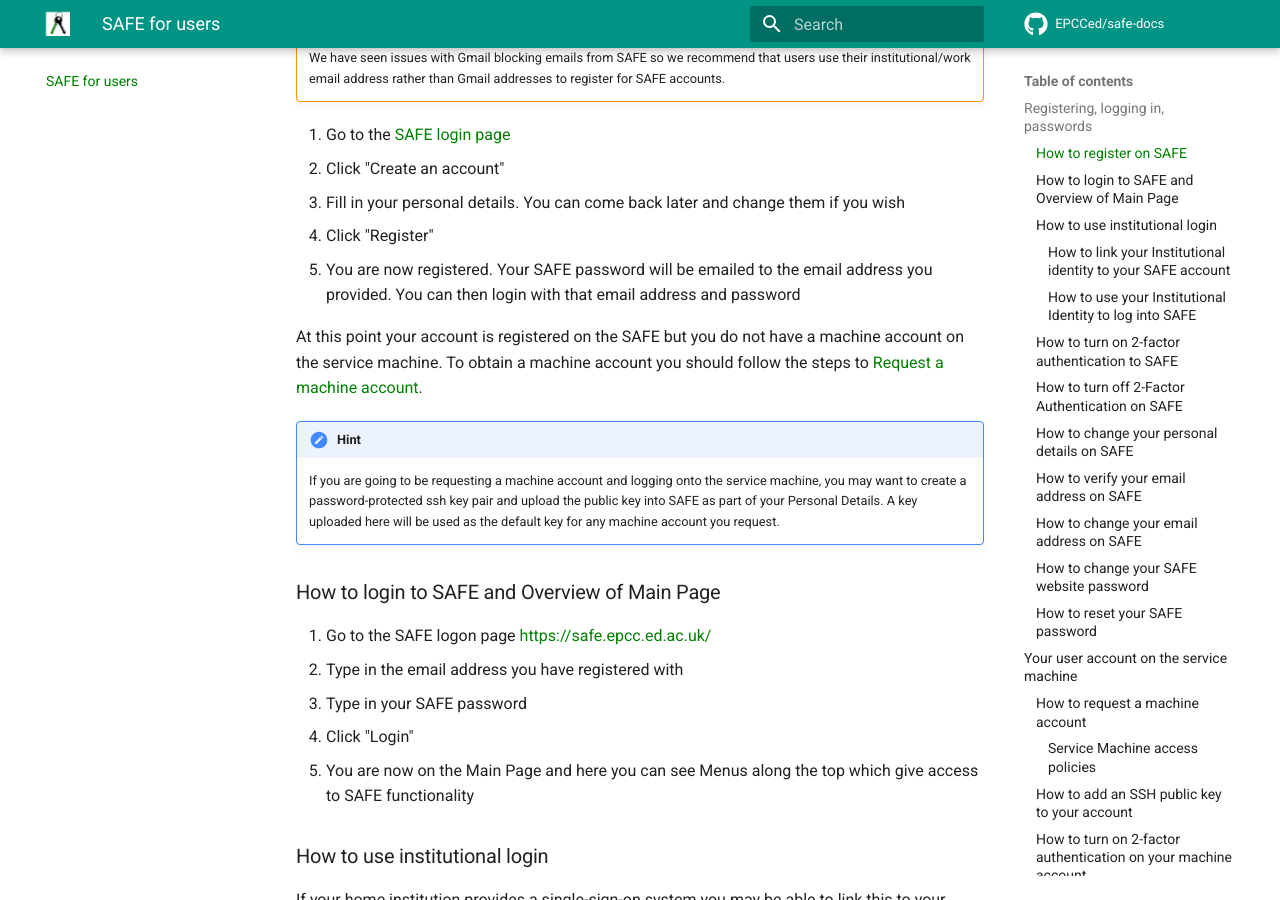
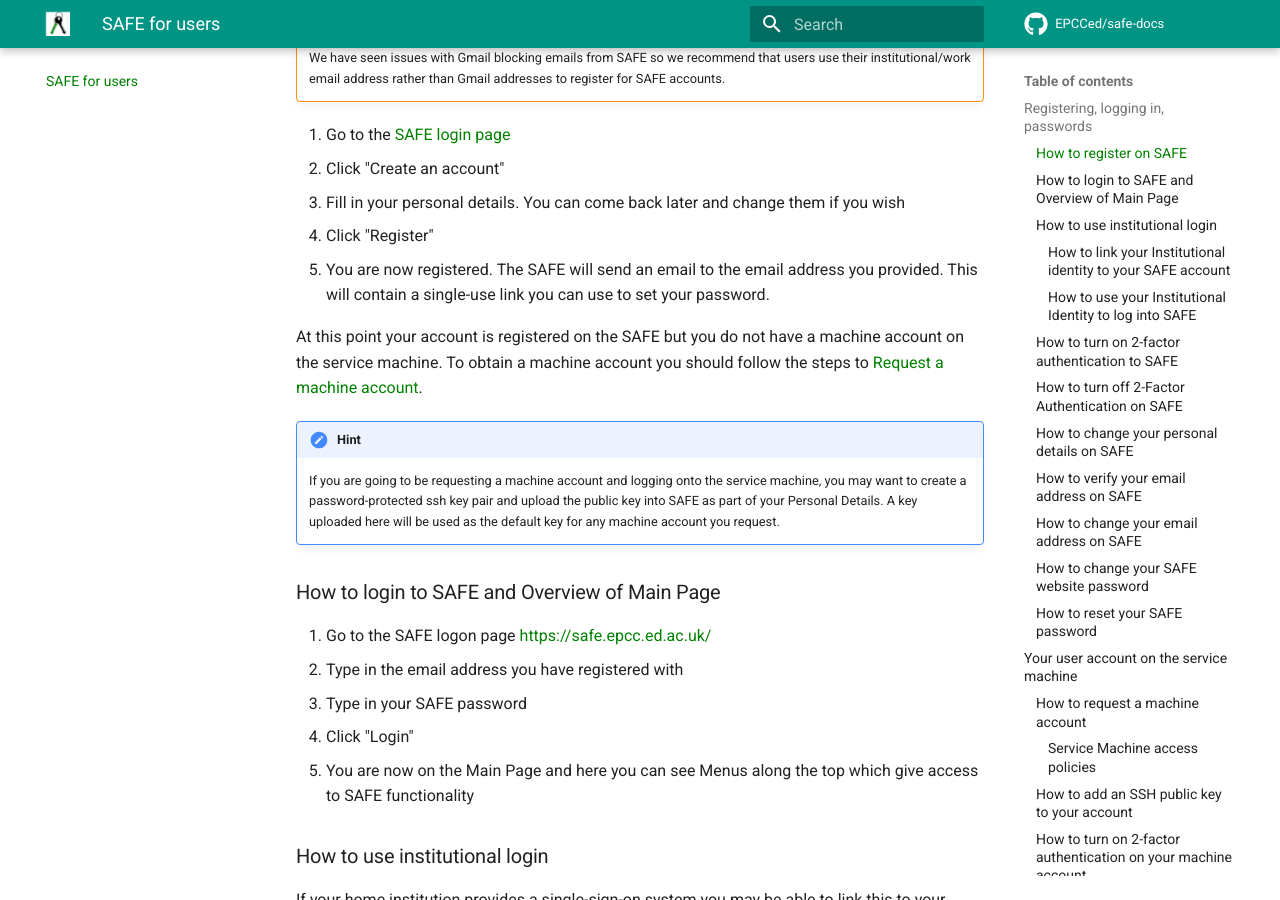
Before and after one commit to EPCCed/safe-docs, an MkDocs documentation site: the page built from docs/safe-for-users.md, in a window 1280 px wide and 900 px high, scrolled down 564 px. Built offline with MkDocs 1.6.1 and Material for MkDocs 9.7.7, drawn with Linux system fonts in a browser that asks for light colours; comment, search, counter and statistics services are not loaded.

Commit message:
Update safe-for-users.md to correct first password description

```diff
--- a/docs/safe-for-users.md
+++ b/docs/safe-for-users.md
@@ -26,8 +26,8 @@ All users must be registered on SAFE before they can apply for their machine acc
 2. Click "Create an account"
 3. Fill in your personal details.  You can come back later and change them if you wish
 4. Click "Register"
-5. You are now registered. Your SAFE password will be emailed to the email address you
-   provided. You can then login with that email address and password
+5. You are now registered. The SAFE will send an email to the email address you
+   provided. This will contain a single-use link you can use to set your password.
 
 
 At this point your account is registered on the SAFE but you do not have a machine account on the service machine.
```
